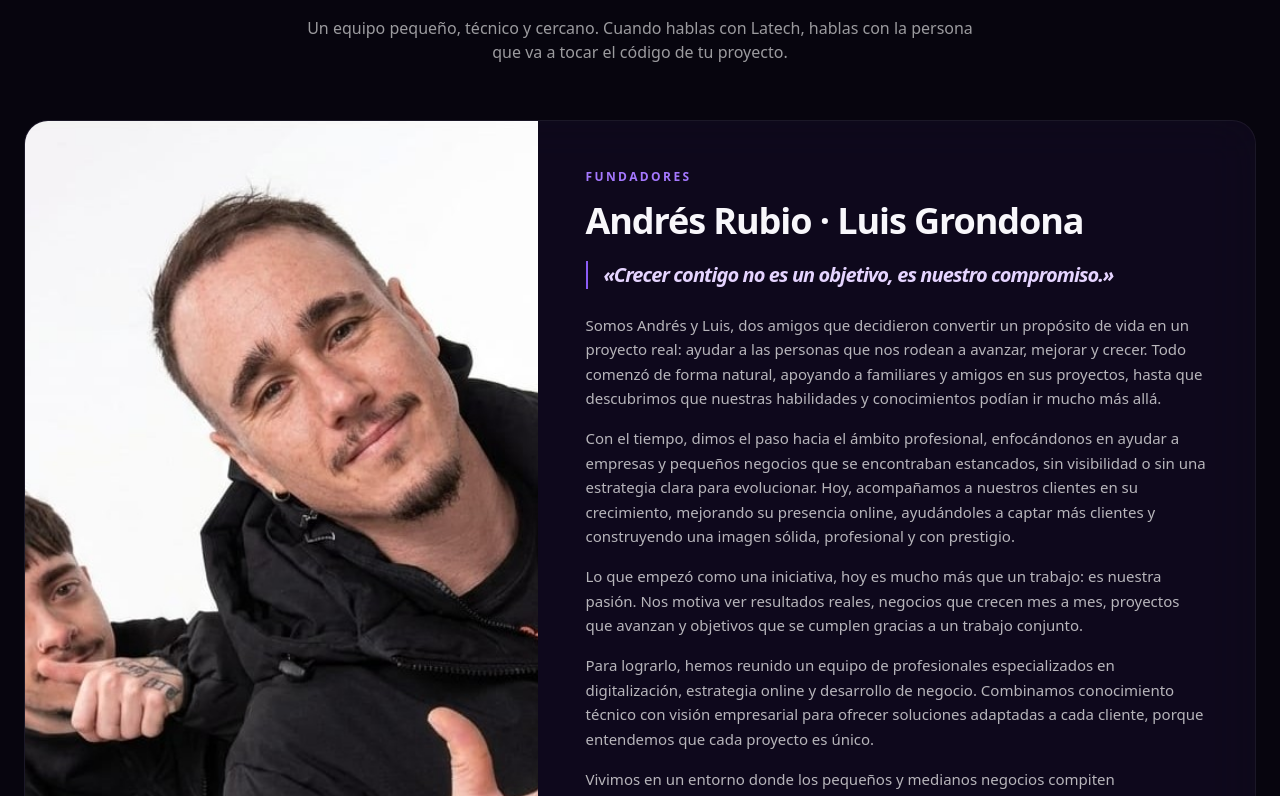
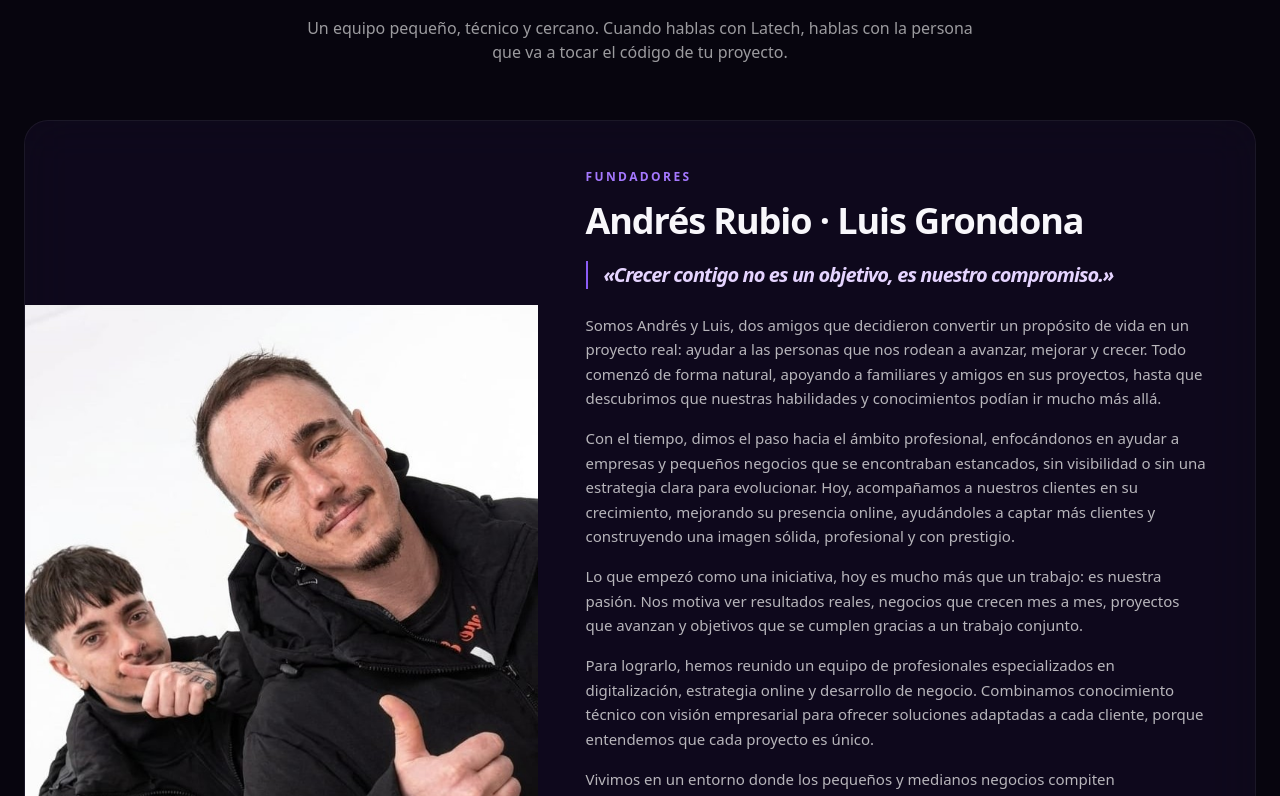
Before and after one commit to Andreh33/jaja, a Next.js app: page /sobre-nosotros in a window 1280 px wide. Shown: the part 2624-3420 px from the top of the page. Built offline with nearby package versions, Linux system fonts and the light colour scheme.

Commit message:
fix(equipo): mostrar foto de fundadores completa sin recortar
Cambia object-cover a object-contain en la card destacada y ajusta el
contenedor a la proporción real de la foto (688/982) para que ni Andrés
ni Luis queden cortados.

Co-Authored-By: Claude Opus 4.7 <noreply@anthropic.com>

```diff
--- a/src/app/sobre-nosotros/_components/EquipoSection.tsx
+++ b/src/app/sobre-nosotros/_components/EquipoSection.tsx
@@ -81,14 +81,14 @@ export default function EquipoSection() {
             className="team-line mb-8 overflow-hidden rounded-3xl glass lg:grid lg:min-h-[560px] lg:grid-cols-12"
             style={{ ['--team-line-color' as string]: LINE_COLORS[fundadores.slug] }}
           >
-            <div className="relative aspect-[4/5] w-full overflow-hidden lg:col-span-5 lg:aspect-auto lg:h-full">
+            <div className="relative aspect-[688/982] w-full overflow-hidden lg:col-span-5 lg:aspect-auto lg:h-full lg:min-h-[560px]">
               <Image
                 src={fundadores.foto.src}
                 alt={fundadores.foto.alt}
                 fill
                 priority
                 sizes="(min-width: 1024px) 42vw, 100vw"
-                className="object-cover object-center"
+                className="object-contain object-center"
               />
             </div>
             <div className="flex flex-col justify-center p-8 md:p-12 lg:col-span-7">
```
